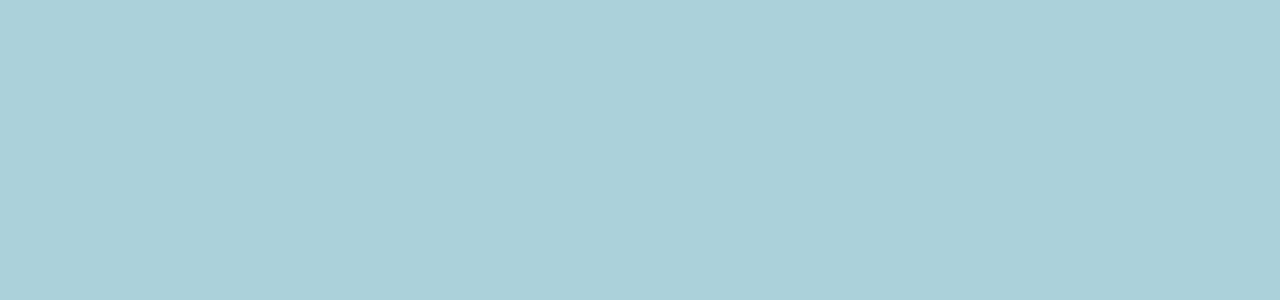
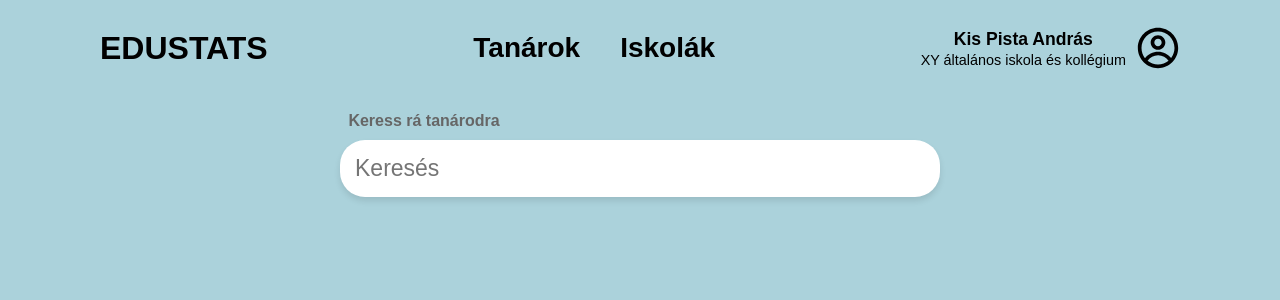
Before and after one commit to sacaaa/szoftverfejlesztesi-modszertanok-projekt, a React (Vite) app in the folder src/client/: page /tanarok in a window 1280 px wide. Before the commit this address had no page. Shown: the top 300 px of the page. Built offline with nearby package versions, Linux system fonts and the light colour scheme.

Commit message:
Kereső komponens létrehozása

```diff
--- a/src/client/src/App.tsx
+++ b/src/client/src/App.tsx
@@ -1,5 +1,6 @@
 import { BrowserRouter as Router, Routes, Route } from 'react-router-dom'
 import HomePage from './pages/HomePage/HomePage';
+import Tanarok from './pages/Tanarok/Tanarok';
 import './App.css'
 
 function App() {
@@ -8,6 +9,7 @@ function App() {
       <Router>
         <Routes>
           <Route path="/" element={<HomePage />} />
+          <Route path="/tanarok" element={<Tanarok />} />
         </Routes>
       </Router>
     </>
--- a/src/client/src/components/Navbar/Navbar.css
+++ b/src/client/src/components/Navbar/Navbar.css
@@ -59,3 +59,8 @@ body {
     width: 2.75rem;
     height: 2.75rem;
 }
+
+.Home {
+    text-decoration: none;
+    color: black;
+}
--- a/src/client/src/components/Navbar/Navbar.tsx
+++ b/src/client/src/components/Navbar/Navbar.tsx
@@ -1,15 +1,16 @@
 import { CgProfile } from "react-icons/cg";
+import { Link } from "react-router-dom";
 import './Navbar.css';
 
 export default function Navbar() {
     return (<>
         <nav className="navbar">
             <div className="navbar-left">
-                <h1>EDUSTATS</h1>
+                <Link to="/" className="Home"><h1>EDUSTATS</h1></Link>
             </div>
             <div className="navbar-center">
-                <a href="#">Iskolák</a>
-                <a href="#">Tanárok</a>
+                <Link to="/tanarok">Tanárok</Link>
+                <Link to="/">Iskolák</Link>
             </div>
             <div className="navbar-right">
                 <div className="profile">
--- /dev/null
+++ b/src/client/src/components/Searchbar/Searchbar.css
@@ -0,0 +1,27 @@
+.searchbox {
+    display: flex;
+    flex-direction: column;
+    align-items: center;
+    padding-top: 2rem;
+    min-width: 800px;
+}
+
+.searchlabel {
+    font-size: 16px;
+    font-weight: bold;
+    margin-bottom: 10px;
+    color: #666;
+    text-align: left;
+    padding-right: 27rem;
+    /* Szürke */
+}
+
+.searchinput {
+    width: 600px;
+    padding: 15px;
+    border: none;
+    border-radius: 25px;
+    background-color: white;
+    font-size: 23px;
+    box-shadow: 0px 4px 6px rgba(0, 0, 0, 0.1);
+}
--- /dev/null
+++ b/src/client/src/components/Searchbar/Searchbar.tsx
@@ -0,0 +1,10 @@
+import './Searchbar.css';
+
+export default function Searchbar() {
+    return(<>
+        <div className="searchbox">
+            <label className="searchlabel">Keress rá tanárodra</label>
+            <input type="text" className="searchinput" placeholder="Keresés" />
+        </div>
+    </>)
+}
--- a/src/client/src/components/Searchbar_textbox/Searchbar_textbox.tsx
+++ b/src/client/src/components/Searchbar_textbox/Searchbar_textbox.tsx
@@ -4,7 +4,7 @@ export default function Searchbar_textbox() {
     return (<>
         <div className="search-container">
             <div className="search-box">
-                <label className="search-label">Keress rá iskoládra vagy tanárodra</label>
+                <label className="search-label">Keress rá tanárodra</label>
                 <input type="text" className="search-input" placeholder="Keresés" />
             </div>
             <div className="text-box">
--- /dev/null
+++ b/src/client/src/pages/Tanarok/Tanarok.tsx
@@ -0,0 +1,9 @@
+import Navbar from "../../components/Navbar/Navbar";
+import Searchbar from "../../components/Searchbar/Searchbar";
+
+export default function Tanarok() {
+    return (<>
+        <Navbar />
+        <Searchbar />
+    </>)
+}
```
